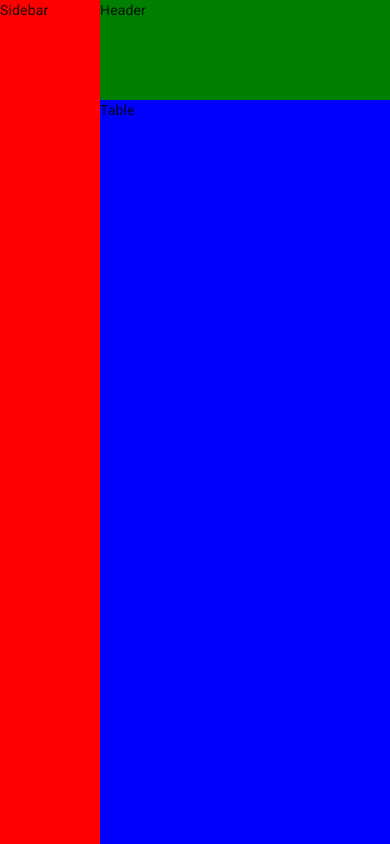
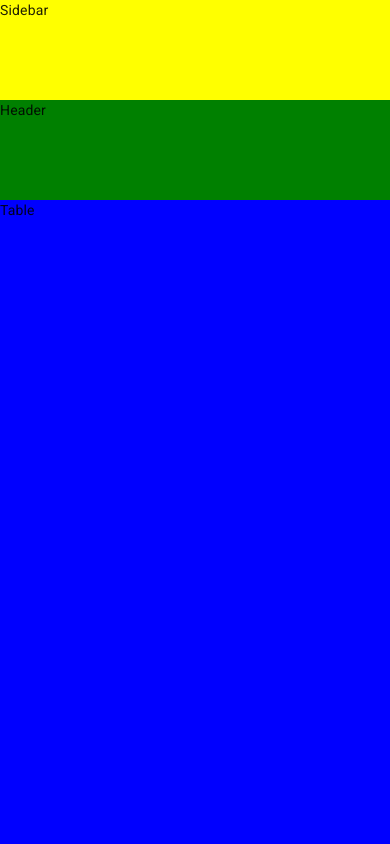
Before and after one commit to madjack99/kit-systems, a React (Create React App) app: page /companies in a window 390 px wide. Built offline with nearby package versions, Linux system fonts and the light colour scheme.

Commit message:
feat: add breakpoints for grid

```diff
--- a/src/components/companies/Companies.tsx
+++ b/src/components/companies/Companies.tsx
@@ -4,16 +4,22 @@ import Header from './Header';
 import Table from './Table';
 
 import { Grid } from '@material-ui/core';
-import { makeStyles } from '@material-ui/core';
+import { makeStyles, createStyles } from '@material-ui/core';
 
-const useStyles = makeStyles({
+const useStyles = makeStyles((theme) =>
+  createStyles({
     grid: {
       display: 'grid',
       gridTemplateColumns: '100px auto',
       gridTemplateRows: '100px auto',
       minHeight: '100vh',
+      [theme.breakpoints.down(600)]: {
+        gridTemplateColumns: 'auto',
+        gridTemplateRows: '100px 100px auto',
       },
-});
+    },
+  })
+);
 
 const Companies = () => {
   const classes = useStyles();
--- a/src/components/companies/Sidebar.tsx
+++ b/src/components/companies/Sidebar.tsx
@@ -1,19 +1,22 @@
 import React from 'react';
-import { Grid, makeStyles } from '@material-ui/core';
+import { Grid, makeStyles, createStyles } from '@material-ui/core';
 
-const useStyles = makeStyles({
-  sidebar: {
-    gridRow: '1 / 3',
-  },
-});
+const useStyles = makeStyles((theme) =>
+  createStyles({
+    sidebar: {
+      gridRow: '1 / 3',
+      background: 'red',
+      [theme.breakpoints.down(600)]: {
+        gridRow: '1 / 2',
+        background: 'yellow',
+      },
+    },
+  })
+);
 
 const Sidebar = () => {
   const classes = useStyles();
-  return (
-    <div className={classes.sidebar} style={{ background: 'red' }}>
-      Sidebar
-    </div>
-  );
+  return <div className={classes.sidebar}>Sidebar</div>;
 };
 
 export default Sidebar;
```
Lines whose indentation alone changed are shown as unchanged.
